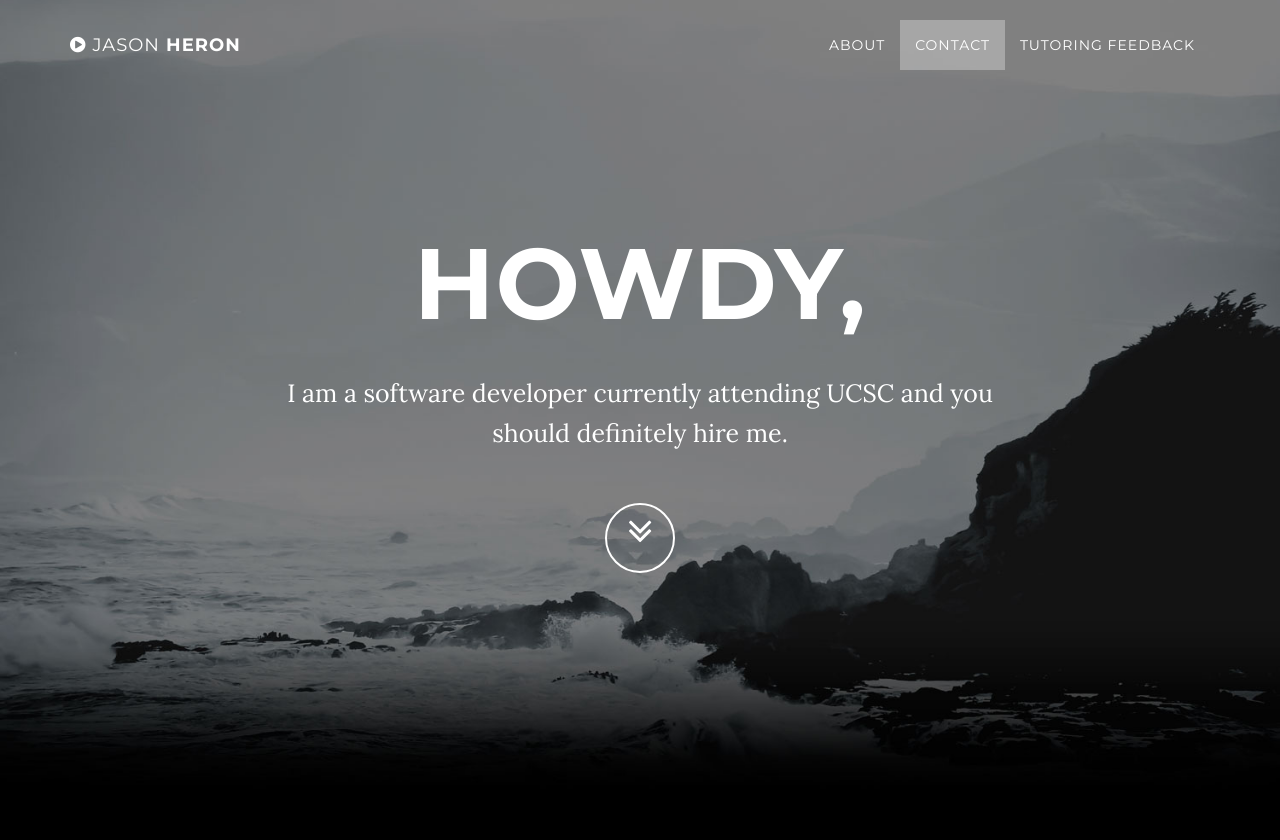
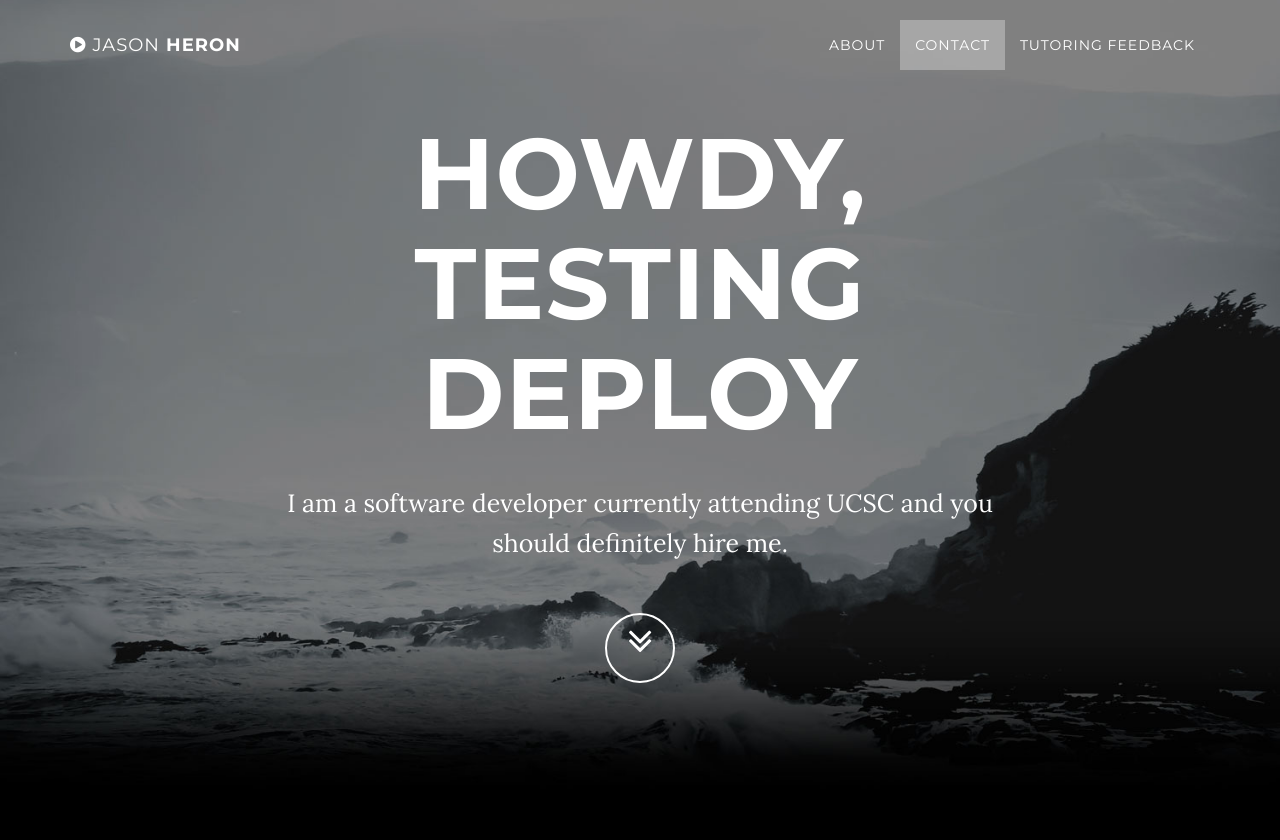
Before and after one commit to JasonAHeron/heron.io, a Django app: page /deploy/ in a window 1280 px wide. Shown: the top 840 px of the page. Run offline with Django 3.2, Linux system fonts and the light colour scheme; some libraries are stand-ins or nearby versions.

Commit message:
testing github webhook deployment

```diff
--- a/django_project/heron/templates/index.html
+++ b/django_project/heron/templates/index.html
@@ -44,7 +44,7 @@
             <div class="container">
                 <div class="row">
                     <div class="col-md-8 col-md-offset-2">
-                        <h1 class="brand-heading">Howdy,</h1>
+                        <h1 class="brand-heading">Howdy, TESTING DEPLOY</h1>
                         <p class="intro-text">I am a software developer currently attending UCSC and you should definitely hire me.</p>
                         <a href="#about" class="btn btn-circle page-scroll">
                             <i class="fa fa-angle-double-down animated"></i>
```
